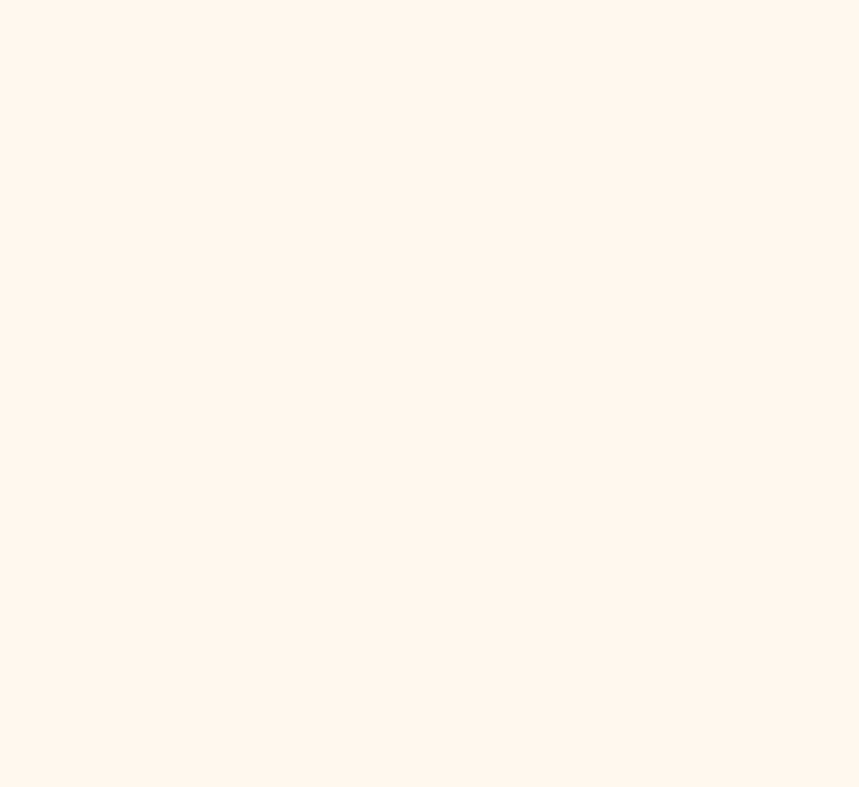
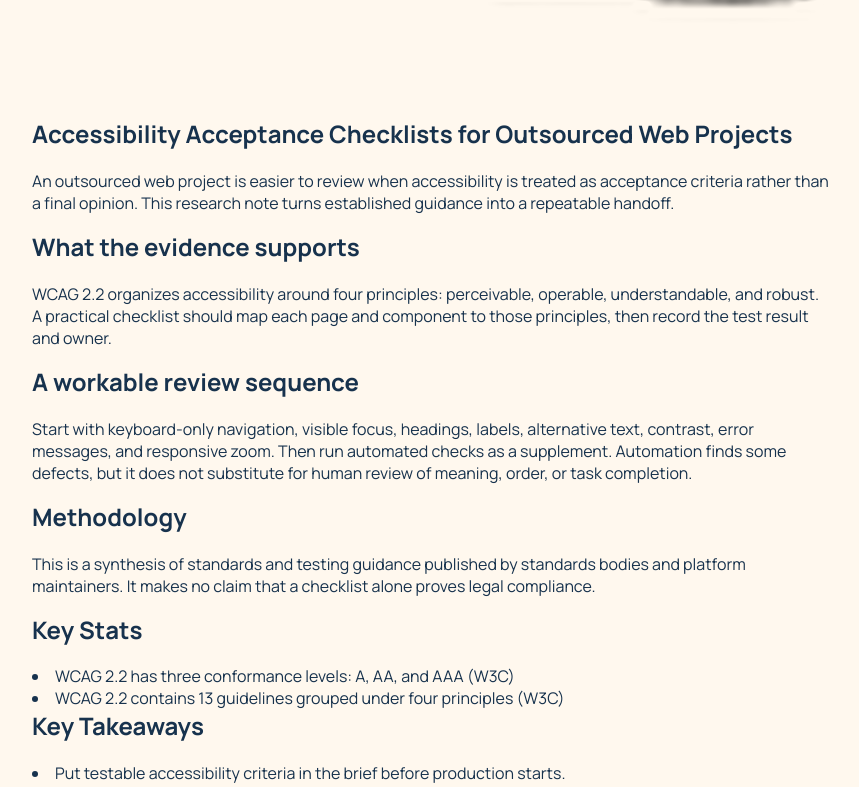
Before and after one commit to coolifystealthagents/websitedesignoutsource, a Next.js app: page /research/accessibility-acceptance-checklist-outsourced-web-projects in a window 1280 px wide. Before the commit this address had no page. Shown: the part 1012-1799 px from the top of the page, without its empty margins (208-1067 px from the left). Before the commit the page ends 800 px from the top, so only its background shows below. Built offline with nearby package versions, Linux system fonts and the light colour scheme.

Commit message:
feat(content): publish daily blog and research routes

```diff
--- a/app/blog/[slug]/page.tsx
+++ b/app/blog/[slug]/page.tsx
@@ -4,15 +4,18 @@ import { blogDetails, blogPosts, site } from '../../data';
 import { AccessibleHandoffArticle } from './rich-article';
 import { RedesignMigrationArticle } from './redesign-migration-article';
 import { MobileQaArticle } from './mobile-qa-article';
+import { contentBlogPosts, renderMarkdown } from '../../content-library';
 
 const baseUrl = 'https://websitedesignoutsource.com';
 
 export function generateStaticParams() {
-  return blogPosts.map((post) => ({ slug: post.slug }));
+  return [...blogPosts.map((post) => ({ slug: post.slug })), ...contentBlogPosts.map((post) => ({ slug: post.slug }))];
 }
 
 export async function generateMetadata({ params }: { params: Promise<{ slug: string }> }) {
   const { slug } = await params;
+  const contentPost = contentBlogPosts.find((item) => item.slug === slug);
+  if (contentPost) return <><Header/><main className="section"><article className="container article-shell"><p className="eyebrow">WebsiteDesignOutsource.com blog</p><h1>{contentPost.title}</h1><p className="lead">{contentPost.excerpt}</p><img src="/illustrations/getillustrations/inkdex-saas/filipino-web-design-production.webp" alt="Website design production workspace" />{renderMarkdown(contentPost.body)}<CTA /></article></main><Footer/></>;
   const post = blogPosts.find((item) => item.slug === slug);
   return { title: post?.title || 'Guide', description: post?.excerpt };
 }
--- a/app/blog/blog-listing.tsx
+++ b/app/blog/blog-listing.tsx
@@ -1,2 +1,4 @@
 import { FeaturedComparison } from './FeaturedComparison';
-import {notFound} from 'next/navigation';import {Header,Footer} from '../components';import {blogPosts} from '../data';const PAGE_SIZE=20;export function BlogListing({page=1}:{page?:number}){const total=Math.max(1,Math.ceil(blogPosts.length/PAGE_SIZE));if(page<1||page>total)notFound();const posts=blogPosts.slice((page-1)*PAGE_SIZE,page*PAGE_SIZE);return <><Header/><main className="fleet-main"><FeaturedComparison /><section className="fleet-hero"><div className="container"><p className="eyebrow">Blog</p><h1>Practical guides for Philippines-based staffing</h1><p className="lead">Browse role-planning, onboarding, access, and operating guides for teams working with specialists in the Philippines.</p></div></section><section className="section"><div className="container"><div className="fleet-card-grid">{posts.map(p=><a className="fleet-card" href={`/blog/${p.slug}`} key={p.slug}><h2>{p.title}</h2><p>{p.excerpt}</p><b>{p.minutes} min read</b></a>)}</div><nav className="pagination" aria-label="Blog pages">{Array.from({length:total},(_,i)=>i+1).map(n=><a className={n===page?'active':''} aria-current={n===page?'page':undefined} href={n===1?'/blog':`/blog/page/${n}`} key={n}>{n}</a>)}</nav></div></section></main><Footer/></>}export {PAGE_SIZE};
+import {notFound} from 'next/navigation';import {Header,Footer} from '../components';import {blogPosts} from '../data';import {contentBlogPosts} from '../content-library';
+const posts=[...contentBlogPosts,...blogPosts.filter(p=>!contentBlogPosts.some(c=>c.slug===p.slug))]; const PAGE_SIZE=20;
+export function BlogListing({page=1}:{page?:number}){const total=Math.max(1,Math.ceil(posts.length/PAGE_SIZE));if(page<1||page>total)notFound();const pagePosts=posts.slice((page-1)*PAGE_SIZE,page*PAGE_SIZE);return <><Header/><main className="fleet-main"><FeaturedComparison /><section className="fleet-hero"><div className="container"><p className="eyebrow">Blog</p><h1>Practical guides for outsourced website design</h1><p className="lead">Browse daily production guides with metadata, citations, internal links, and clear next steps.</p></div></section><section className="section"><div className="container"><div className="fleet-card-grid">{pagePosts.map(p=><a className="fleet-card" href={`/blog/${p.slug}`} key={p.slug}><h2>{p.title}</h2><p>{p.excerpt}</p><b>{'minutes' in p ? p.minutes : 8} min read</b></a>)}</div><nav className="pagination" aria-label="Blog pages">{Array.from({length:total},(_,i)=>i+1).map(n=><a className={n===page?'active':''} aria-current={n===page?'page':undefined} href={n===1?'/blog':`/blog/page/${n}`} key={n}>{n}</a>)}</nav></div></section></main><Footer/></>}export {PAGE_SIZE};
--- /dev/null
+++ b/app/content-library.tsx
@@ -0,0 +1,38 @@
+import fs from 'node:fs';
+import path from 'node:path';
+
+export type ContentPost = { slug: string; title: string; excerpt: string; published: string; body: string };
+
+function readPosts(kind: 'blog' | 'research'): ContentPost[] {
+  const directory = path.join(process.cwd(), 'content', kind);
+  return fs.readdirSync(directory).filter((file) => /\.(md|mdx)$/.test(file)).sort().map((file) => {
+    const body = fs.readFileSync(path.join(directory, file), 'utf8');
+    const frontmatter = body.match(/^---\n([\s\S]*?)\n---\n?/);
+    const fields = Object.fromEntries((frontmatter?.[1] || '').split('\n').flatMap((line) => {
+      const match = line.match(/^([\w-]+):\s*["']?(.*?)["']?\s*$/);
+      return match ? [[match[1], match[2]]] : [];
+    }));
+    return {
+      slug: fields.slug || file.replace(/\.(md|mdx)$/, ''),
+      title: fields.title || file,
+      excerpt: fields.description || '',
+      published: fields.published || '',
+      body: body.replace(/^---[\s\S]*?---\n?/, '').trim(),
+    };
+  });
+}
+
+export const contentBlogPosts = readPosts('blog');
+export const contentResearchPosts = readPosts('research');
+
+export function renderMarkdown(source: string) {
+  return source.split('\n').map((line, index) => {
+    if (!line.trim()) return null;
+    if (line.startsWith('### ')) return <h3 key={index}>{line.slice(4)}</h3>;
+    if (line.startsWith('## ')) return <h2 key={index}>{line.slice(3)}</h2>;
+    if (line.startsWith('# ')) return <h1 key={index}>{line.slice(2)}</h1>;
+    if (line.startsWith('- ')) return <li key={index}>{line.slice(2)}</li>;
+    const linked = line.replace(/\[([^\]]+)\]\(([^)]+)\)/g, (_, label, href) => `<a href="${href}">${label}</a>`);
+    return <p key={index} dangerouslySetInnerHTML={{ __html: linked }} />;
+  });
+}
--- a/app/research/page.tsx
+++ b/app/research/page.tsx
@@ -1 +1 @@
-import {Header,Footer} from '../components';import {researchPosts} from '../fleet-content';export const metadata={title:'Research',description:'Research notes about Philippines-based staffing and operations.'};export default function Research(){return <><Header/><main className="fleet-main"><section className="fleet-hero"><div className="container"><p className="eyebrow">Research library</p><h1>Research for planning Philippines-based teams</h1><p className="lead">This library will publish sourced articles about role design, operating controls, and staffing decisions. No research articles are available yet.</p></div></section><section className="section"><div className="container fleet-card-grid">{researchPosts.map(p=><a className="fleet-card" href={`/research/${p.slug}`} key={p.slug}><h2>{p.title}</h2><p>{p.excerpt}</p></a>)}</div></section></main><Footer/></>}
+import {Header,Footer} from '../components';import {researchPosts} from '../fleet-content';import {contentResearchPosts} from '../content-library';export const metadata={title:'Research',description:'Sourced research for outsourced website design.'};export default function Research(){const posts=[...contentResearchPosts,...researchPosts.filter(p=>!contentResearchPosts.some(c=>c.slug===p.slug))];return <><Header/><main className="fleet-main"><section className="fleet-hero"><div className="container"><p className="eyebrow">Research library</p><h1>Research for outsourced website design</h1><p className="lead">Daily sourced articles covering QA, accessibility, SEO, and reliable website production.</p></div></section><section className="section"><div className="container fleet-card-grid">{posts.map(p=><a className="fleet-card" href={`/research/${p.slug}`} key={p.slug}><h2>{p.title}</h2><p>{p.excerpt}</p></a>)}</div></section></main><Footer/></>}
```
Also changed, not shown: app/research/[slug]/page.tsx (+1 -1 lines).
